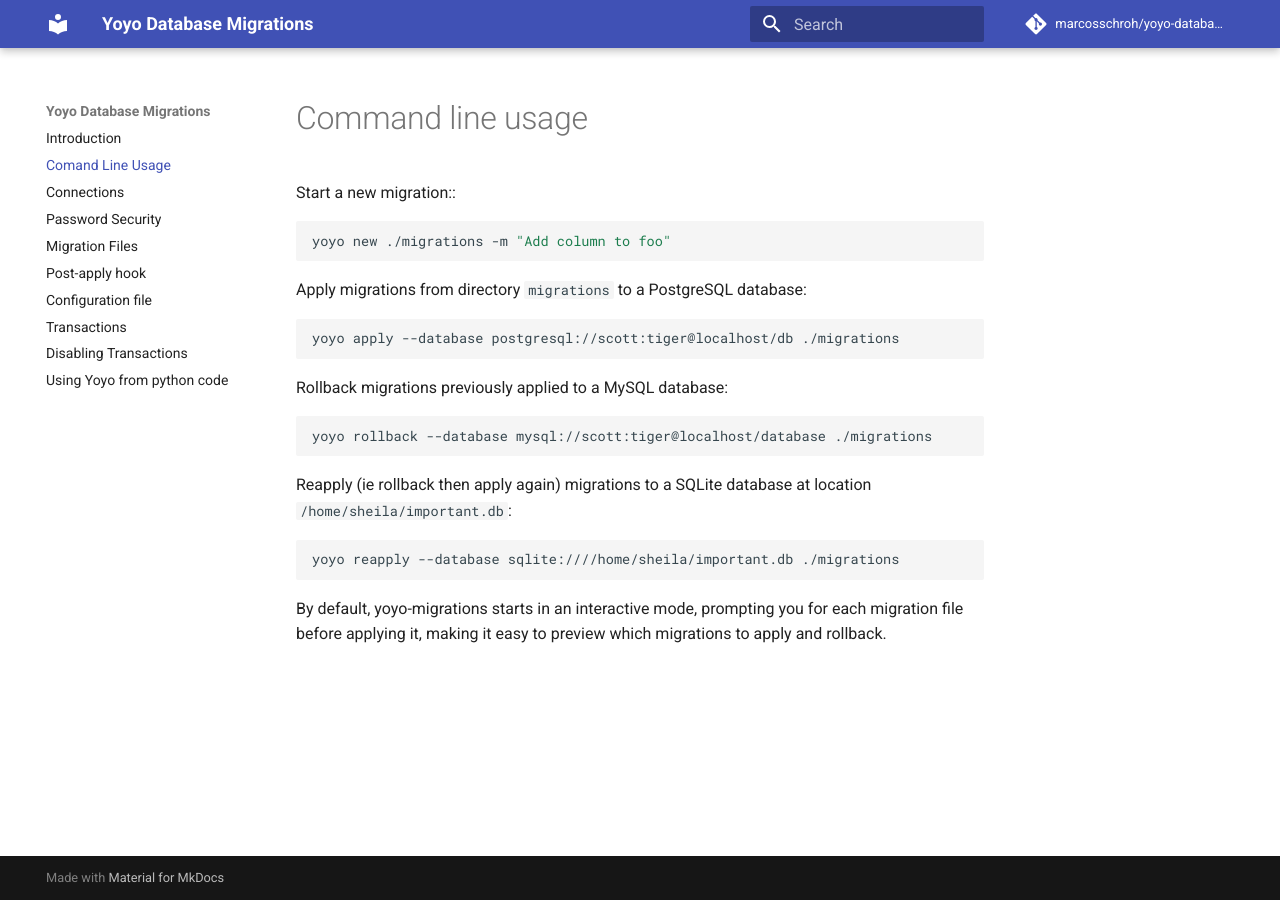
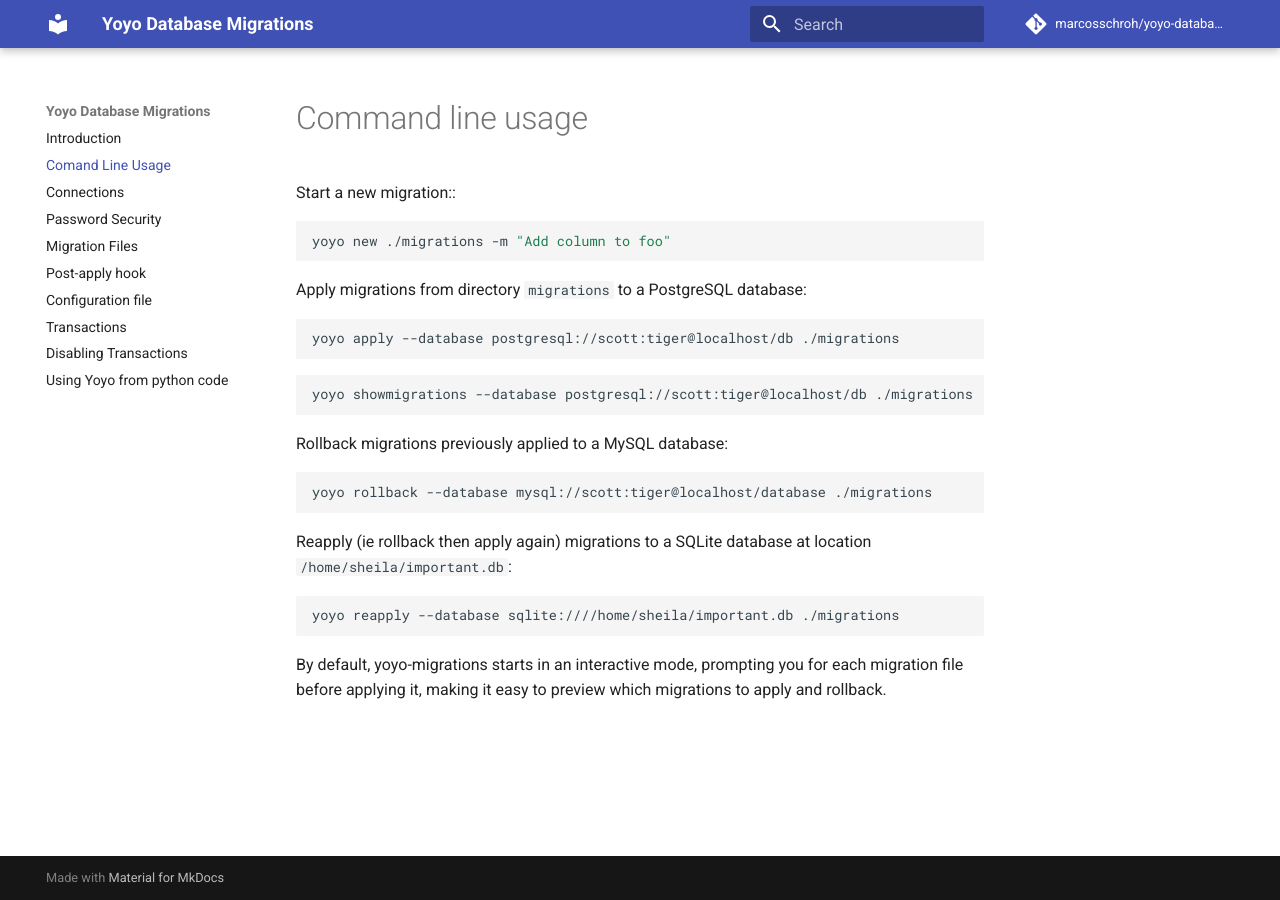
Before and after one commit to marcosschroh/yoyo-database-migrations, an MkDocs documentation site: the page built from docs/command_line_usage.md, in a window 1280 px wide. Built offline with MkDocs 1.6.1 and Material for MkDocs 9.7.7, drawn with Linux system fonts in a browser that asks for light colours; comment, search, counter and statistics services are not loaded.

````diff
--- a/docs/command_line_usage.md
+++ b/docs/command_line_usage.md
@@ -10,6 +10,10 @@
 
 ```bash
 yoyo apply --database postgresql://scott:tiger@localhost/db ./migrations
+```
+
+```bash
+yoyo showmigrations --database postgresql://scott:tiger@localhost/db ./migrations
 ```
 
 Rollback migrations previously applied to a MySQL database:
````
Also changed, not shown: .travis.yml (renamed from travis.yml), 1 other file.
